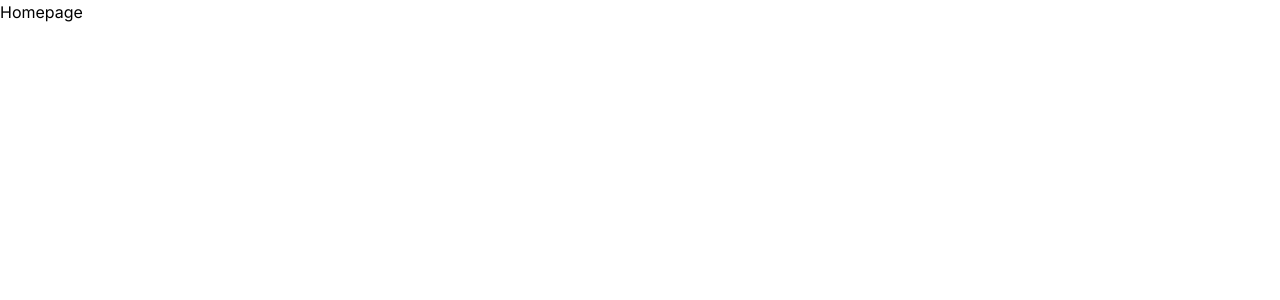
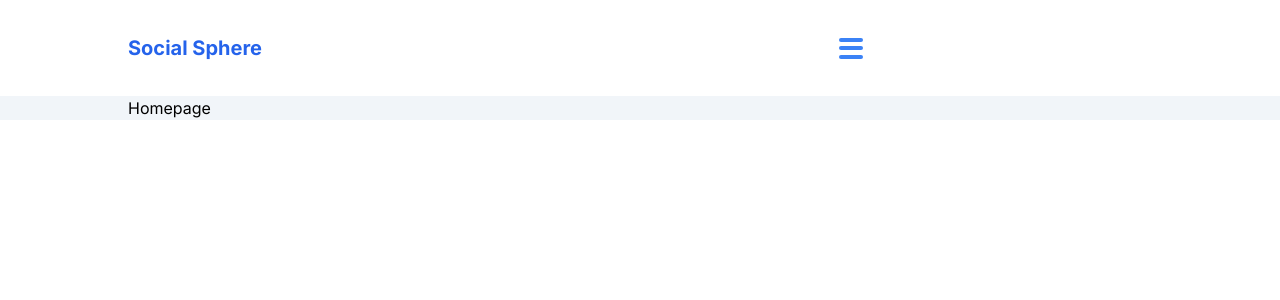
Before and after one commit to akathedeveloper/Wait-for-it, a Next.js app: page / in a window 1280 px wide. Shown: the top 300 px of the page. Built offline with nearby package versions, Linux system fonts and the light colour scheme.

Commit message:
Some Part of Navbar Done

```diff
--- a/src/app/layout.tsx
+++ b/src/app/layout.tsx
@@ -1,6 +1,7 @@
 import type { Metadata } from "next";
 import { Inter } from "next/font/google";
 import "./globals.css";
+import Navbar from "@/components/Navbar";
 
 const inter = Inter({ subsets: ["latin"] });
 
@@ -16,7 +17,14 @@ export default function RootLayout({
 }>) {
   return (
     <html lang="en">
-      <body className={inter.className}>{children}</body>
+      <body className={inter.className}>
+        <div className="w-full bg-white px-4 md:px-8 lg:px-16 xl:px-32 2xl:px-64">
+        <Navbar/>
+        </div>
+        <div className="bg-slate-100 px-4 md:px-8 lg:px-16 xl:px-32 2xl:px-64">
+        {children}
+        </div>
+        </body>
     </html>
   );
 }
--- /dev/null
+++ b/src/components/MobileMenu.tsx
@@ -0,0 +1,13 @@
+const MobileMenu = () => {
+  return (
+    <div className="">
+        <div className="flex flex-col gap-[4.5px] cursor-pointer">
+            <div className="w-6 h-1 bg-blue-500 rounded-sm"/>
+            <div className="w-6 h-1 bg-blue-500 rounded-sm"/>
+            <div className="w-6 h-1 bg-blue-500 rounded-sm"/>
+        </div>
+    </div>
+  )
+}
+
+export default MobileMenu
--- /dev/null
+++ b/src/components/Navbar.tsx
@@ -0,0 +1,26 @@
+import Link from "next/link"
+import MobileMenu from "./MobileMenu"
+
+const Navbar = () => {
+  return (
+    <div className="h-24 flex items-center justify-between">
+        {/*Left*/}
+        <div className="">
+            <Link href="/" className="font-bold text-xl text-blue-600">Social Sphere</Link>
+        </div>
+        {/*Center*/}
+        <div className="">
+
+        </div>
+        {/*Right*/}
+        <div className="">
+            <MobileMenu/>
+        </div>
+    <div className="">
+
+    </div>
+    </div>
+  )
+}
+
+export default Navbar
```
